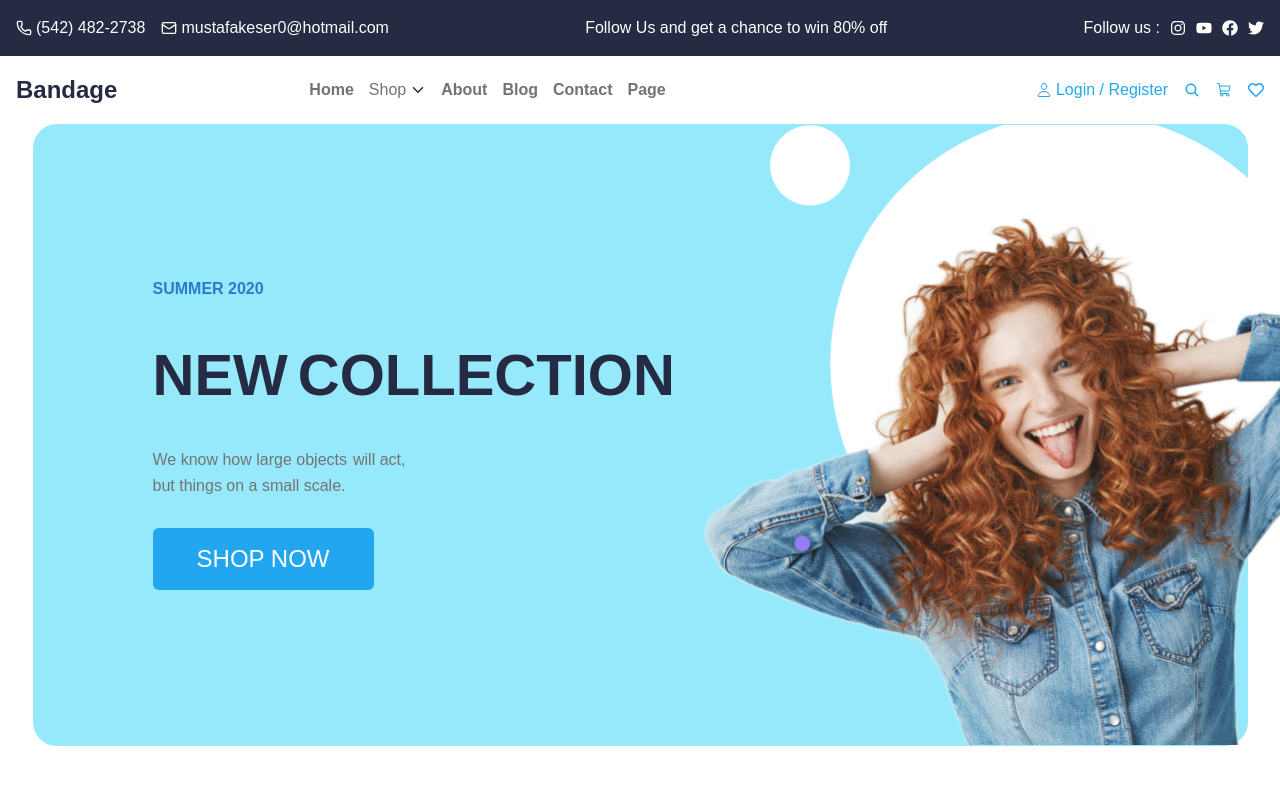
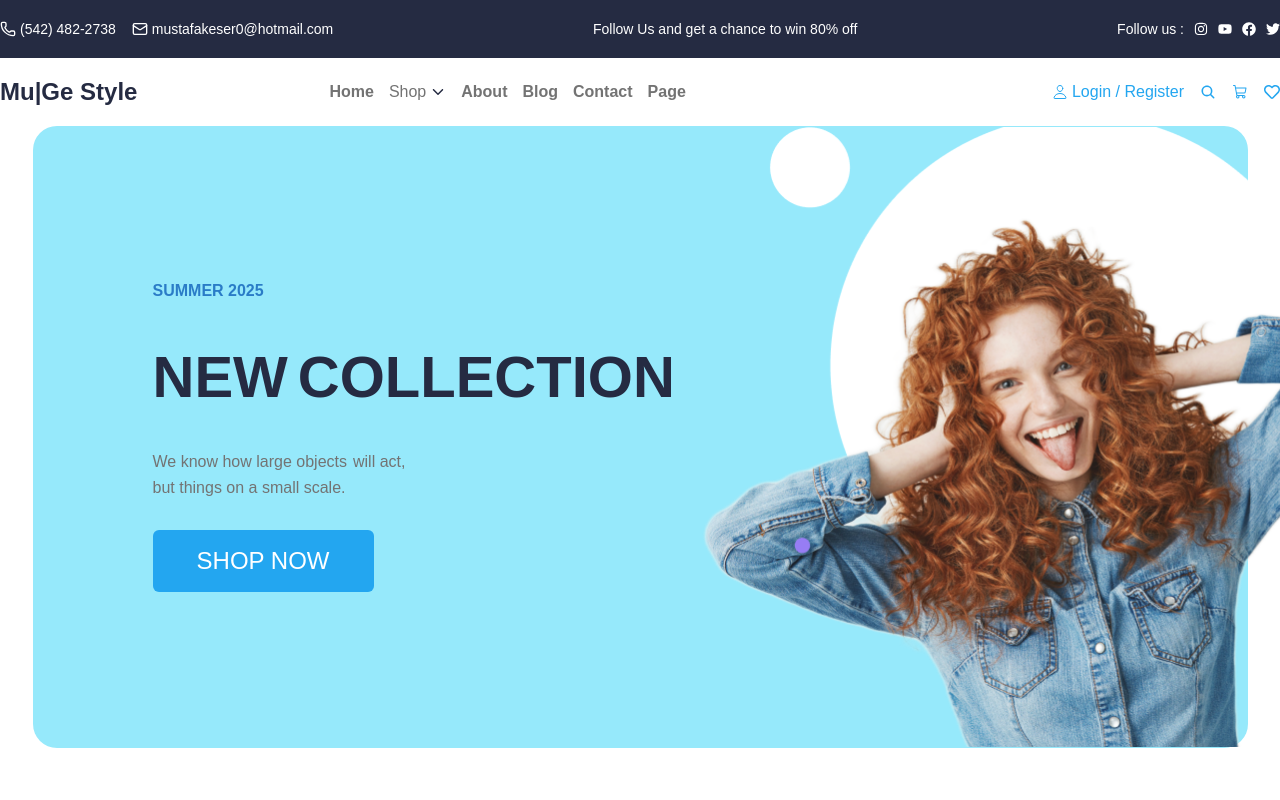
Before and after one commit to Mkeser0/e-commerce-mkeser, a React (Vite) app in the folder mkeser-e-commerce/: page / in a window 1280 px wide. Shown: the top 800 px of the page. Built offline with nearby package versions, Linux system fonts and the light colour scheme; a web font is replaced by a local one.

Commit message:
add Footer and Header components; implement ShopPage layout; update HomePage to use new components; enhance styles and responsiveness

```diff
--- a/mkeser-e-commerce/src/App.jsx
+++ b/mkeser-e-commerce/src/App.jsx
@@ -3,14 +3,14 @@ import React from "react";
 import { Route, Switch } from "react-router-dom";
 
 import Home from "./pages/HomePage";
-import Navbar from "./components/Navbar";
+import ShopPage from "./pages/ShopPage";
 
 function App() {
   return (
     <>
-      {/* <Navbar /> */}
       <Switch>
         <Route path="/" exact component={Home} />
+        <Route path="/shop" exact component={ShopPage} />
         <Route path="*" render={() => <h1>404 Not Found</h1>} />
       </Switch>
     </>
--- a/mkeser-e-commerce/src/components/FooterHome1.jsx
+++ b/mkeser-e-commerce/src/components/FooterHome1.jsx
@@ -7,7 +7,7 @@ function FooterHome1() {
   return (
     <div className="bg-[#FAFAFA]">
       <div className="flex flex-col md:flex-row items-start md:items-center pl-10 md:pl-0 justify-start md:justify-between gap-5 md:gap-0 py-[40px] w-[414px] md:w-[1050px] mx-auto">
-        <h3 className="text-[#252B42] text-[24px]">Bandage</h3>
+        <h3 className="text-[#252B42] text-[24px]">Mu|Ge Style</h3>
         <div>
           <div className="flex items-center justify-between gap-[20px] text-[#23A6F0]">
             <FaFacebook size={24} />
--- a/mkeser-e-commerce/src/components/HeaderOne.jsx
+++ b/mkeser-e-commerce/src/components/HeaderOne.jsx
@@ -3,9 +3,12 @@ import { Phone, Mail } from "lucide-react";
 import { FaFacebook, FaYoutube, FaTwitter } from "react-icons/fa";
 import { FaInstagram } from "react-icons/fa6";
 
-function HeaderOne() {
+function HeaderOne({ bgColor, widthO, textO }) {
   return (
-    <div className="hidden md:flex justify-between items-center p-4 bg-[#252B42]">
+    <div className={`${bgColor} flex justify-center ${textO}`}>
+      <div
+        className={`hidden md:flex justify-between ${widthO}  h-[58px] items-center `}
+      >
         <div className="flex items-center gap-4">
           <div className="flex items-center gap-1">
             <Phone size={16} color="#FFFFFF" />
@@ -17,14 +20,20 @@ function HeaderOne() {
           </div>
         </div>
         <div>
-        <p className="text-white">Follow Us and get a chance to win 80% off</p>
+          <p className="text-white">
+            Follow Us and get a chance to win 80% off
+          </p>
         </div>
         <div className="flex items-center gap-[10px]">
           <p className="text-[#FFFFFF]">Follow us : </p>
-        <FaInstagram color="#FFFFFF" className="inline-block cursor-pointer" />
+          <FaInstagram
+            color="#FFFFFF"
+            className="inline-block cursor-pointer"
+          />
           <FaYoutube color="#FFFFFF" className="inline-block cursor-pointer" />
           <FaFacebook color="#FFFFFF" className="inline-block cursor-pointer" />
           <FaTwitter color="#FFFFFF" className="inline-block cursor-pointer" />
+        </div>
       </div>
     </div>
   );
--- a/mkeser-e-commerce/src/components/HeaderTwo.jsx
+++ b/mkeser-e-commerce/src/components/HeaderTwo.jsx
@@ -7,32 +7,45 @@ import { IoIosArrowDown } from "react-icons/io";
 import { BiMenuAltRight } from "react-icons/bi";
 import { Link } from "react-router-dom";
 
-function HeaderTwo() {
+function HeaderTwo({ widthT, textt }) {
   const [isOpen, setIsOpen] = useState(false);
+  const [isContact, setIsContact] = useState(false);
 
   const toggleMenu = () => {
     setIsOpen(!isOpen);
   };
+  const handleContact = () => {
+    setIsContact(!isContact);
+    setIsOpen(false);
+  };
 
   return (
     <>
-      <div className="flex justify-between items-center p-4">
-        <div className="flex justify-between items-center gap-48">
-          <h3 className="text-[24px] text-[#252B42] font-bold">Bandage</h3>
-          <div className="hidden md:flex items-center gap-[15px] text-[#737373] font-bold">
-            <p>Home</p>
-            <p className="flex items-center  justify-center gap-1 font-normal">
+      <div className="flex justify-center">
+        <div className={`flex justify-between items-center py-4 ${widthT}`}>
+          <div className={`flex justify-between items-center gap-48 `}>
+            <h3 className="text-[24px] text-[#252B42] font-bold">
+              Mu|Ge Style
+            </h3>
+            <div
+              className={`hidden md:flex items-center gap-[15px] ${textt} text-[#737373] font-bold`}
+            >
+              <Link to="/">Home</Link>
+              <Link
+                to="/shop"
+                className="flex items-center  justify-center gap-1 font-normal"
+              >
                 Shop
                 <IoIosArrowDown color="#252B42" />
-            </p>
-            <p>About</p>
-            <p>Blog</p>
-            <p>Contact</p>
-            <p>Page</p>
+              </Link>
+              <Link to="/aboutus">About</Link>
+              <Link to="/blog">Blog</Link>
+              <Link to="/contact">Contact</Link>
+              <Link to="/page">Page</Link>
             </div>
           </div>
           <div className="hidden md:flex items-center gap-4 text-[#23A6F0]">
-          <div className="flex items-center gap-1 cursor-pointer">
+            <div className={`flex items-center ${textt} gap-1 cursor-pointer`}>
               <IoPersonOutline />
               <p>Login / Register</p>
             </div>
@@ -49,12 +62,24 @@ function HeaderTwo() {
             </button>
           </div>
         </div>
+      </div>
+
       {isOpen ? (
         <div className="top-16 left-0 w-full bg-white py-[82px] flex flex-col text-[#737373] text-[30px] items-center gap-[30px] md:hidden">
           <Link to="/">Home</Link>
           <Link to="/product">Product</Link>
           <Link to="/pricing">Pricing</Link>
-          <Link to="/contact">Contact</Link>
+          <div onClick={handleContact} className="cursor-pointer">
+            Contact
+          </div>
+          <Link to="/contact">Pages</Link>
+        </div>
+      ) : null}
+      {isContact ? (
+        <div className="top-16 left-0 w-full bg-white py-[82px] flex flex-col text-[#737373] text-[30px] items-center gap-[30px] md:hidden">
+          <Link to="/contact">Contact Us</Link>
+          <Link to="/contact">Support</Link>
+          <Link to="/contact">FAQ</Link>
         </div>
       ) : null}
     </>
--- a/mkeser-e-commerce/src/components/MainCard.jsx
+++ b/mkeser-e-commerce/src/components/MainCard.jsx
@@ -8,7 +8,7 @@ function MainCard() {
       <div className="flex flex-col w-[388px] gap-[66px] md:gap-0 md:w-[1292px] md:flex-row bg-[#96E9FB] pt-[80px] md:pt-0 h-[904px] md:h-[622px] mx-0 md:mx-20 md:pl-30 justify-center items-center rounded-3xl max-w-screen-2xl">
         <div className="flex flex-col mb-20 md:mb-0 w-[388px] md:w-[548px] h-[316px] gap-[15px] md:gap-[30px]">
           <h5 className="text-[16px] font-bold text-[#2A7CC7] text-center md:text-left">
-            SUMMER 2020
+            SUMMER 2025
           </h5>
           <div className="flex flex-col md:flex-row gap-[10px] text-center md:text-left">
             <h1 className="text-[40px] md:text-[58px] font-bold text-[#252B42]">
--- /dev/null
+++ b/mkeser-e-commerce/src/components/ShopPageHeader.jsx
@@ -0,0 +1,20 @@
+import React from "react";
+import { Link } from "react-router-dom";
+import { IoIosArrowForward } from "react-icons/io";
+
+function ShopPageHeader() {
+  return (
+    <div className="bg-[#F5F5F5] h-[202px] md:h-[92px] flex items-center justify-center py-[24px] md:py-0">
+      <div className="flex flex-col md:flex-row w-[1049px] items-center justify-between gap-[30px]">
+        <h3 className="text-[24px] text-[#252B42] font-bold">Shop</h3>
+        <div className="flex items-center gap-[15px]">
+          <Link>Home</Link>
+          <IoIosArrowForward color="#BDBDBD" />
+          <h6 className="text-[#BDBDBD] text-[14px]">Shop</h6>
+        </div>
+      </div>
+    </div>
+  );
+}
+
+export default ShopPageHeader;
--- /dev/null
+++ b/mkeser-e-commerce/src/layout/Footer.jsx
@@ -0,0 +1,16 @@
+import React from "react";
+import FooterHome1 from "../components/FooterHome1";
+import FooterHome2 from "../components/FooterHome2";
+import FooterHome3 from "../components/FooterHome3";
+
+function Footer() {
+  return (
+    <div>
+      <FooterHome1 />
+      <FooterHome2 />
+      <FooterHome3 />
+    </div>
+  );
+}
+
+export default Footer;
--- /dev/null
+++ b/mkeser-e-commerce/src/layout/Header.jsx
@@ -0,0 +1,14 @@
+import React from "react";
+import HeaderOne from "../components/HeaderOne";
+import HeaderTwo from "../components/HeaderTwo";
+
+function Header({ bgColor, widthO, widthT, textO, textt }) {
+  return (
+    <div>
+      <HeaderOne bgColor={bgColor} widthO={widthO} textO={textO} />
+      <HeaderTwo widthT={widthT} textt={textt} />
+    </div>
+  );
+}
+
+export default Header;
--- a/mkeser-e-commerce/src/pages/HomePage.jsx
+++ b/mkeser-e-commerce/src/pages/HomePage.jsx
@@ -1,6 +1,5 @@
 import React from "react";
-import HeaderOne from "../components/HeaderOne";
-import HeaderTwo from "../components/HeaderTwo";
+
 import MainCard from "../components/MainCard";
 import { BestSeller } from "../components/BestSeller";
 import { FeaturedProducts } from "../components/FeaturedProducts";
@@ -8,15 +7,18 @@ import ShopCards from "../components/ShopCards";
 import { Content } from "../components/Content";
 import FeaturedPosts from "../components/FeaturedPosts";
 import Logos from "../components/Logos";
-import FooterHome1 from "../components/FooterHome1";
-import FooterHome2 from "../components/FooterHome2";
-import FooterHome3 from "../components/FooterHome3";
+import Footer from "../layout/Footer";
+import Header from "../layout/Header";
 
 function HomePage() {
   return (
     <div>
-      <HeaderOne />
-      <HeaderTwo />
+      <Header
+        bgColor={"bg-[#252B42]"}
+        widthO={"w-full"}
+        widthT={"w-full"}
+        textO={"text-[14px]"}
+      />
       <MainCard />
       <Logos />
       <ShopCards />
@@ -24,9 +26,7 @@ function HomePage() {
       <Content />
       <FeaturedProducts />
       <FeaturedPosts />
-      <FooterHome1 />
-      <FooterHome2 />
-      <FooterHome3 />
+      <Footer />
     </div>
   );
 }
--- /dev/null
+++ b/mkeser-e-commerce/src/pages/ShopPage.jsx
@@ -0,0 +1,24 @@
+import React from "react";
+import Header from "../layout/Header";
+import Logos from "../components/Logos";
+import Footer from "../layout/Footer";
+import ShopPageHeader from "../components/ShopPageHeader";
+
+function ShopPage() {
+  return (
+    <div>
+      <Header
+        bgColor={"bg-[#23856D]"}
+        widthO={"w-[1042px]"}
+        textO={"text-[12px]"}
+        widthT={"w-[1042px]"}
+        textt={"text-[14px]"}
+      />
+      <ShopPageHeader />
+      <Logos />
+      <Footer />
+    </div>
+  );
+}
+
+export default ShopPage;
```
Lines whose indentation alone changed are shown as unchanged.
